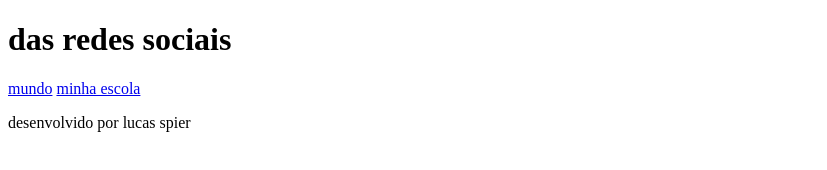
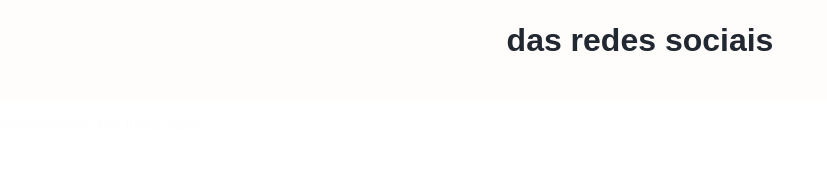
Before and after one commit to lucasspier/principal.ghithub.io, a plain HTML site: page index.html in a window 1280 px wide. Shown: the whole page, without its empty margins (0-827 px from the left). Drawn offline with Linux system fonts and the light colour scheme.

Commit message:
Add files via upload

```diff
--- a/index.html
+++ b/index.html
@@ -4,6 +4,7 @@
     <meta charset="UTF-8">
     <meta name="viewport" content="width=device-width, initial-scale=1.0">
     <title>redes sociais</title>
+    <link rel="stylesheet" href="style.css">
 </head>
 <body>
 
--- a/style.css
+++ b/style.css
@@ -1,6 +1,45 @@
 @import url('https://fonts.googleapis.com/css2?family=Crimson+Text:ital,wght@0,400;0,600;0,700;1,400;1,600;1,700&display=swap');
 
 :root {
-    --big-color: #222831
-    --primary-color: #dddddd
+    --big-color: #222831;
+    --primary-color: #FFFCFCFC;
+    --segundary-color: hsl(0, 100%, 54%);
+    --font: "Nunito Sans", sans-serif;
 }
+
+body {
+    background-color: var(--bg-color);
+    color: var(--primary-color);
+    font-family: var(--font);
+    height: 100vh;
+    margin:0;
+}
+
+header{
+background-color: var(--primary-color);
+text-align: center;
+padding: 1px;
+
+}
+
+h1{
+font-size: 2rem;
+color: var(--big-color);
+font-weight: 700;
+
+}
+
+nav{
+display: flex;
+justify-content: center;
+font-weight: 400;
+
+}
+
+nav a{
+text-decoration: none;
+color: var(--big-color)
+margin: 0 2rem 1rem 0rem;
+
+
+}
```
